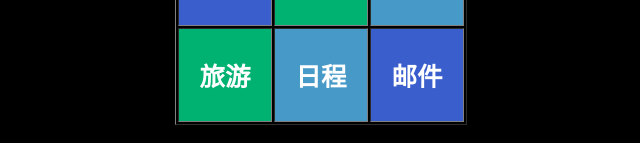
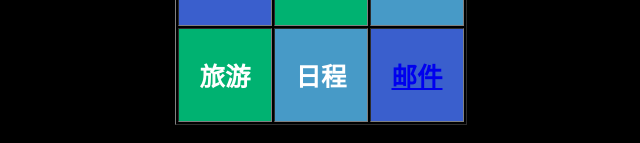
Before and after one commit to yzrps/yzrps.GitHub.io, a plain HTML site: page index.html in a window 1280 px wide. Shown: the part 299-442 px from the top of the page, without its empty margins (319-959 px from the left). Drawn offline with Linux system fonts and the light colour scheme.

Commit message:
Update index.html

```diff
--- a/index.html
+++ b/index.html
@@ -48,7 +48,7 @@
 			<H1>日程</H1>
           </th>
 		  <th class="card2">
-			<H1>邮件</H1>
+			<H1><a href="mailto:13727629017@qq.com">邮件</a></H1>
           </th>
         </tr>
       </table>
```
